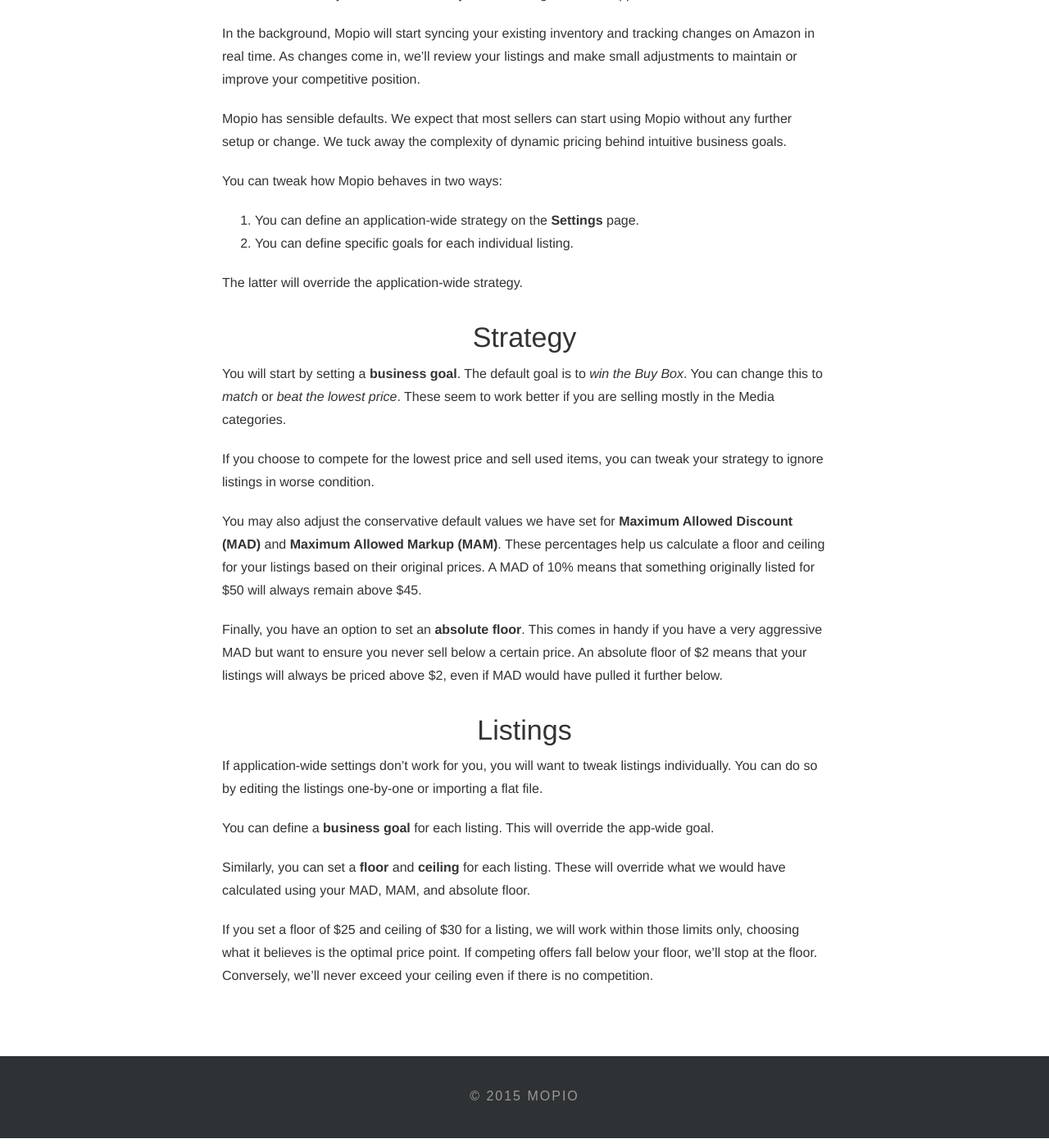
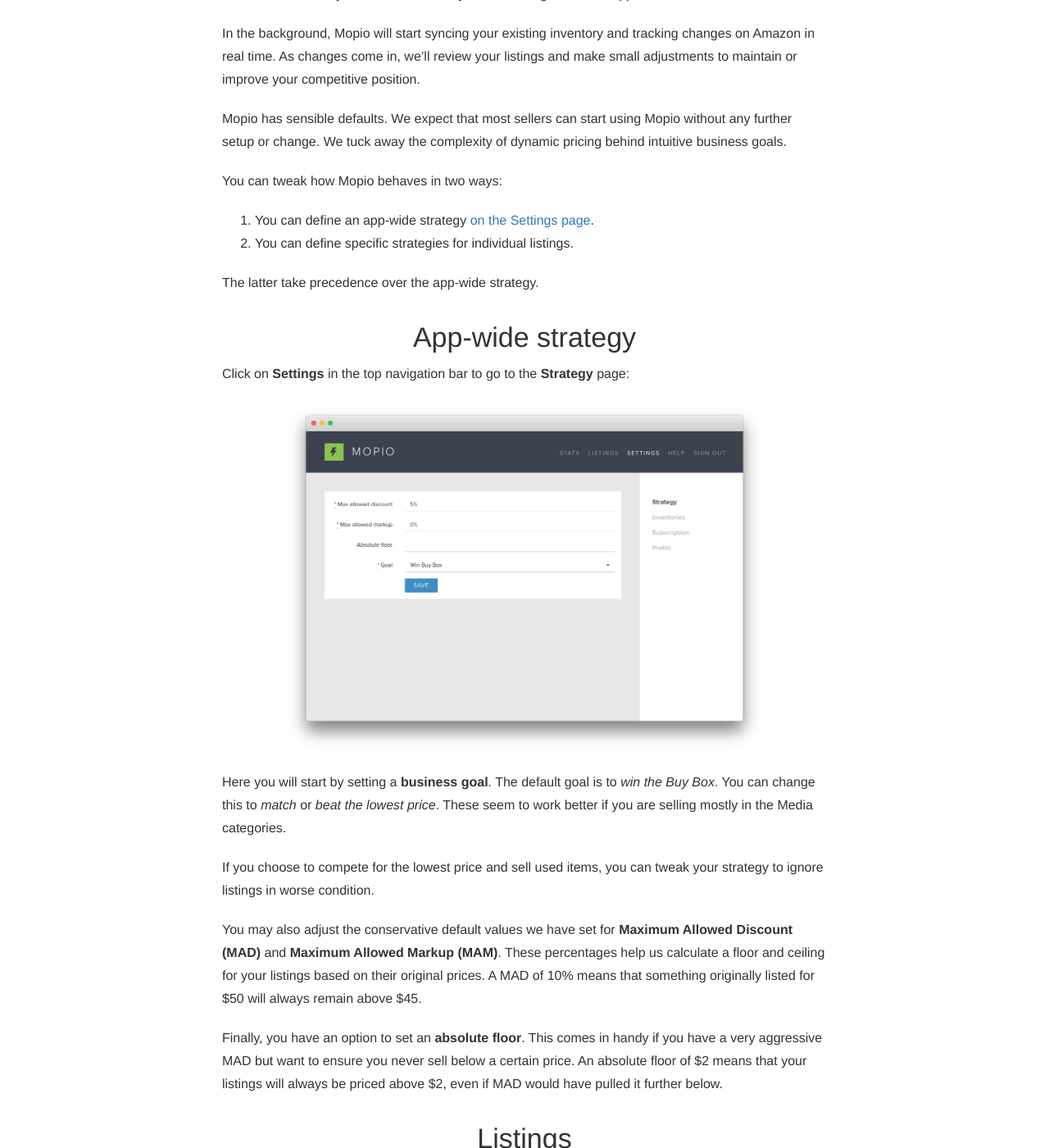
Before and after one commit to abandoned/help.mop.io, a Jekyll site: the page built from _docs/getting-started.md, in a window 1280 px wide and 1400 px high, scrolled down 525 px. Shown: the whole window at 82% size. Built offline with Jekyll 4.4.1, drawn with Linux system fonts in a browser that asks for light colours; a script that is not in the unit is left out; some of the changed text lies outside the part shown.

Commit message:
Update Getting Started

```diff
--- a/_docs/getting-started.md
+++ b/_docs/getting-started.md
@@ -13,15 +13,18 @@
 
 You can tweak how Mopio behaves in two ways:
 
-1. You can define an application-wide strategy on the **Settings** page.
-2. You can define specific goals for each individual listing.
+1. You can define an app-wide strategy [on the Settings page][settings].
+2. You can define specific strategies for individual listings.
 
-The latter will override the application-wide strategy.
+The latter take precedence over the app-wide strategy.
 
+## App-wide strategy
 
-## Strategy
+Click on **Settings** in the top navigation bar to go to the **Strategy** page:
 
-You will start by setting a **business goal**. The default goal is to *win the Buy Box*. You can change this to *match* or *beat the lowest price*. These seem to work better if you are selling mostly in the Media categories.
+![foo](/images/getting-started-1.png)
+
+Here you will start by setting a **business goal**. The default goal is to *win the Buy Box*. You can change this to *match* or *beat the lowest price*. These seem to work better if you are selling mostly in the Media categories.
 
 If you choose to compete for the lowest price and sell used items, you can tweak your strategy to ignore listings in worse condition.
 
@@ -31,10 +34,19 @@
 
 ## Listings
 
-If application-wide settings don't work for you, you will want to tweak listings individually. You can do so by editing the listings one-by-one or importing a flat file.
+To finetune how a listing is repriced beyond the app-wide settings, go to **Listings**, find and click on the listing, and go to **Edit**:
 
-You can define a **business goal** for each listing. This will override the app-wide goal.
+![foo](/images/getting-started-2.png)
 
-Similarly, you can set a **floor** and **ceiling** for each listing. These will override what we would have calculated using your MAD, MAM, and absolute floor.
+Here you can define a **business goal** for that listing. This will override the app-wide goal.
 
-If you set a floor of $25 and ceiling of $30 for a listing, we will work within those limits only, choosing what it believes is the optimal price point. If competing offers fall below your floor, we'll stop at the floor. Conversely, we'll never exceed your ceiling even if there is no competition.
+Similarly, you can set a **floor** and **ceiling** to define the boundaries within which our algorithm should operate. These will override what we would have calculated using your MAD, MAM, and absolute floor settings.
+
+If you set a floor of $25 and ceiling of $30 for a listing, we'll work within those limits only, choosing what we think is the optimal price point. If competing offers fall below your floor, we'll stop there. Conversely, we'll never exceed your ceiling even if there is no competition.
+
+If you would rather tweak your listings individually, you can turn off your app-wide strategy by setting both MAD and MAM to 0%.
+
+Finally, if you want to update a large number of listings, you will want to import a flat file or use our API instead of editing them individually by hand.
+
+
+[settings]: https://www.mop.io/settings/strategy
```
Also changed, not shown: images/getting-started-1.png (added), images/getting-started-2.png (added).
